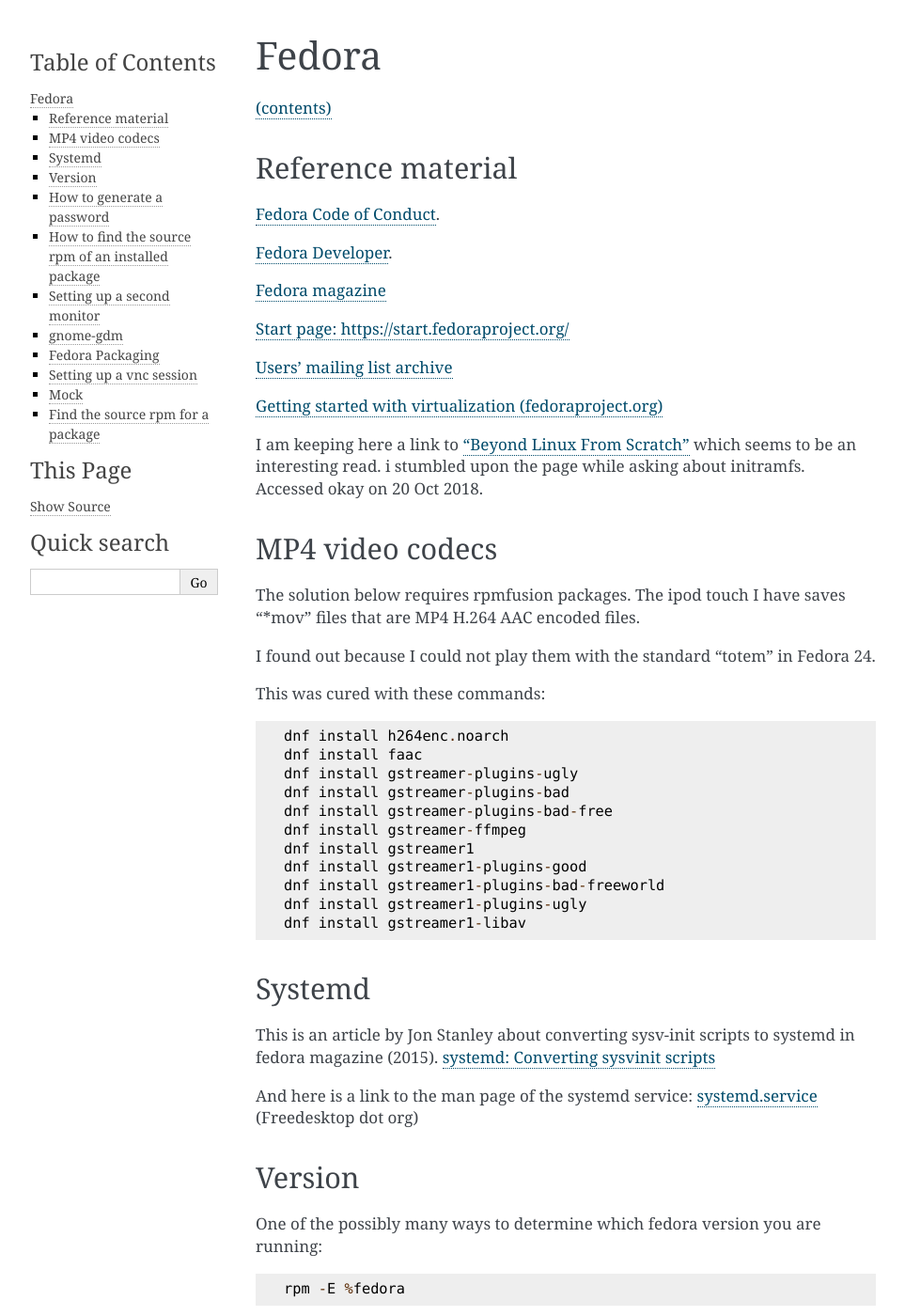
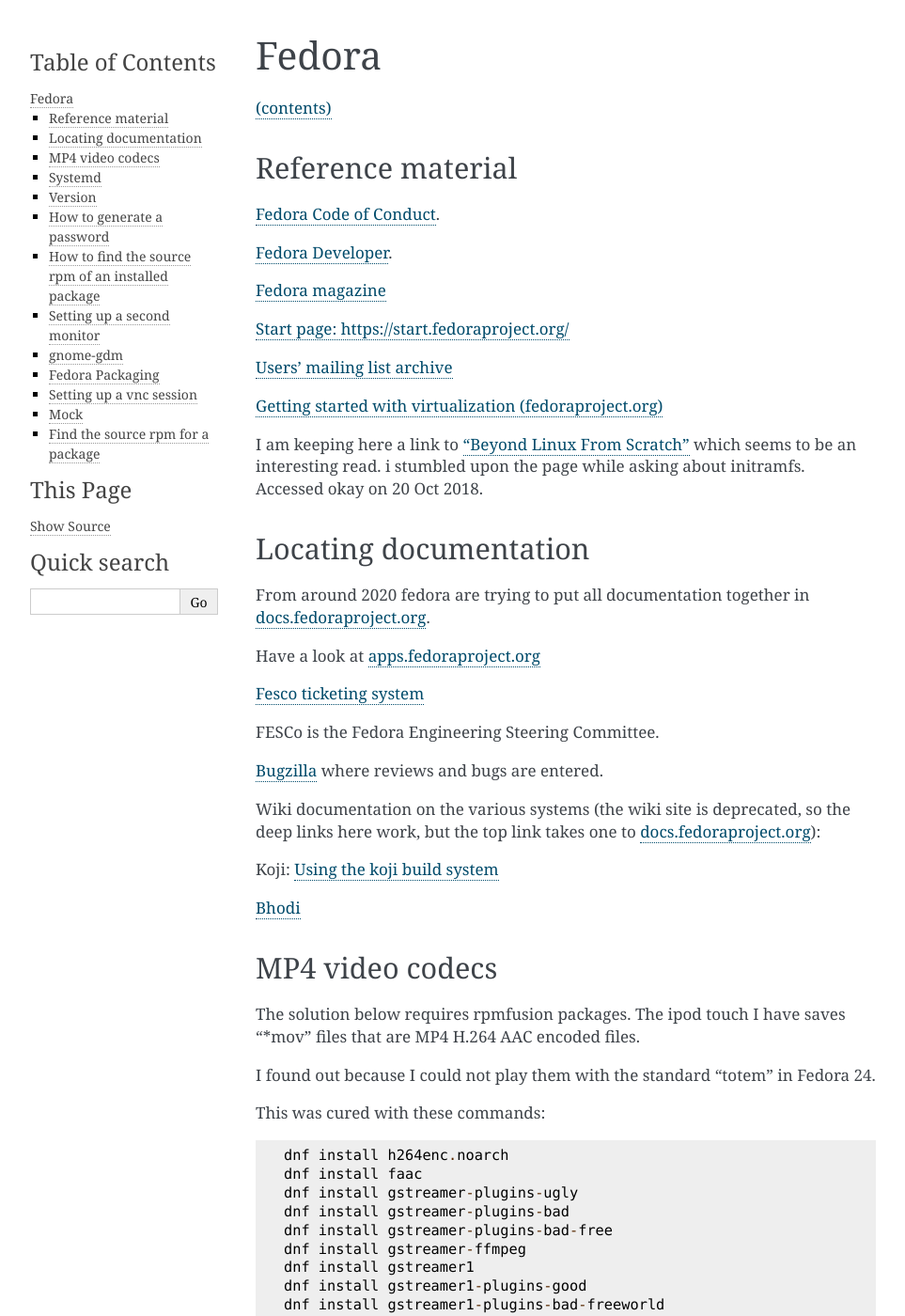
Before and after one commit to alst2821/puffer-fish, a Sphinx documentation site: the page built from doc/fedora.rst, in a window 1280 px wide and 1400 px high. Shown: the whole window at 94% size, without its empty margins (148-1111 px from the left). Built offline with Sphinx 7.4.7, drawn with Linux system fonts in a browser that asks for light colours.

Commit message:
emacs tip for macos + fedora doc locations

```diff
--- a/doc/fedora.rst
+++ b/doc/fedora.rst
@@ -26,6 +26,25 @@
 initramfs. Accessed okay on 20 Oct 2018.
 
 .. _`"Beyond Linux From Scratch"`: http://www.linuxfromscratch.org/blfs/view/8.1/index.html
+
+Locating documentation
+----------------------
+
+From around 2020 fedora are trying to put all documentation together in `docs.fedoraproject.org <https://docs.fedoraproject.org/en-US/docs/>`_.
+
+Have a look at `apps.fedoraproject.org <http://apps.fedoraproject.org/>`_
+
+`Fesco ticketing system <https://fedorahosted.org/fesco/wiki>`_
+
+FESCo is the Fedora Engineering Steering Committee.
+
+`Bugzilla <https://bugzilla.redhat.com/>`_ where reviews and bugs are entered.
+
+Wiki documentation on the various systems (the wiki site is deprecated, so the deep links here work, but the top link takes one to `docs.fedoraproject.org <https://docs.fedoraproject.org/>`_):
+
+Koji: `Using the koji build system <https://fedoraproject.org/wiki/Using_the_Koji_build_system>`_
+
+`Bhodi <https://fedoraproject.org/wiki/Bodhi>`_
 
 
 MP4 video codecs
```
Also changed, not shown: doc/emacs.rst (+15 -0 lines).
